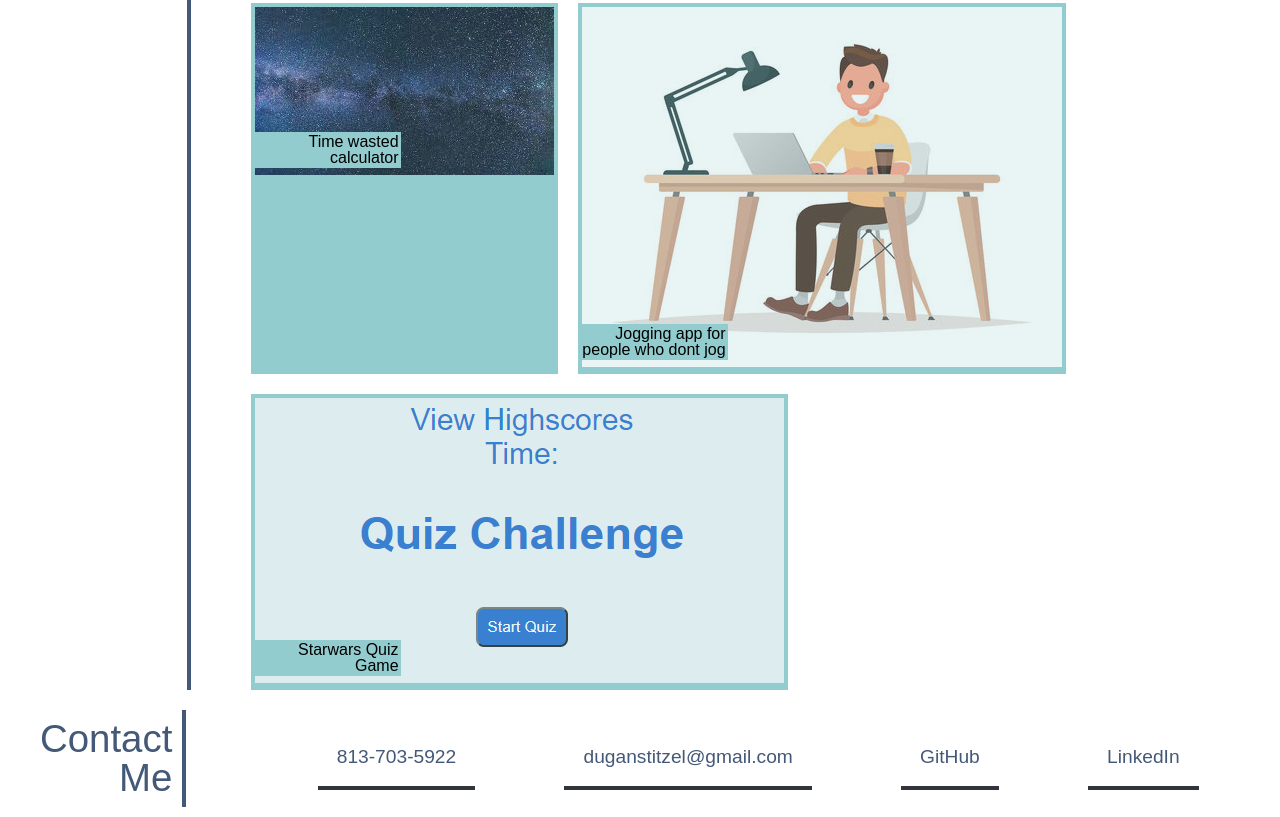
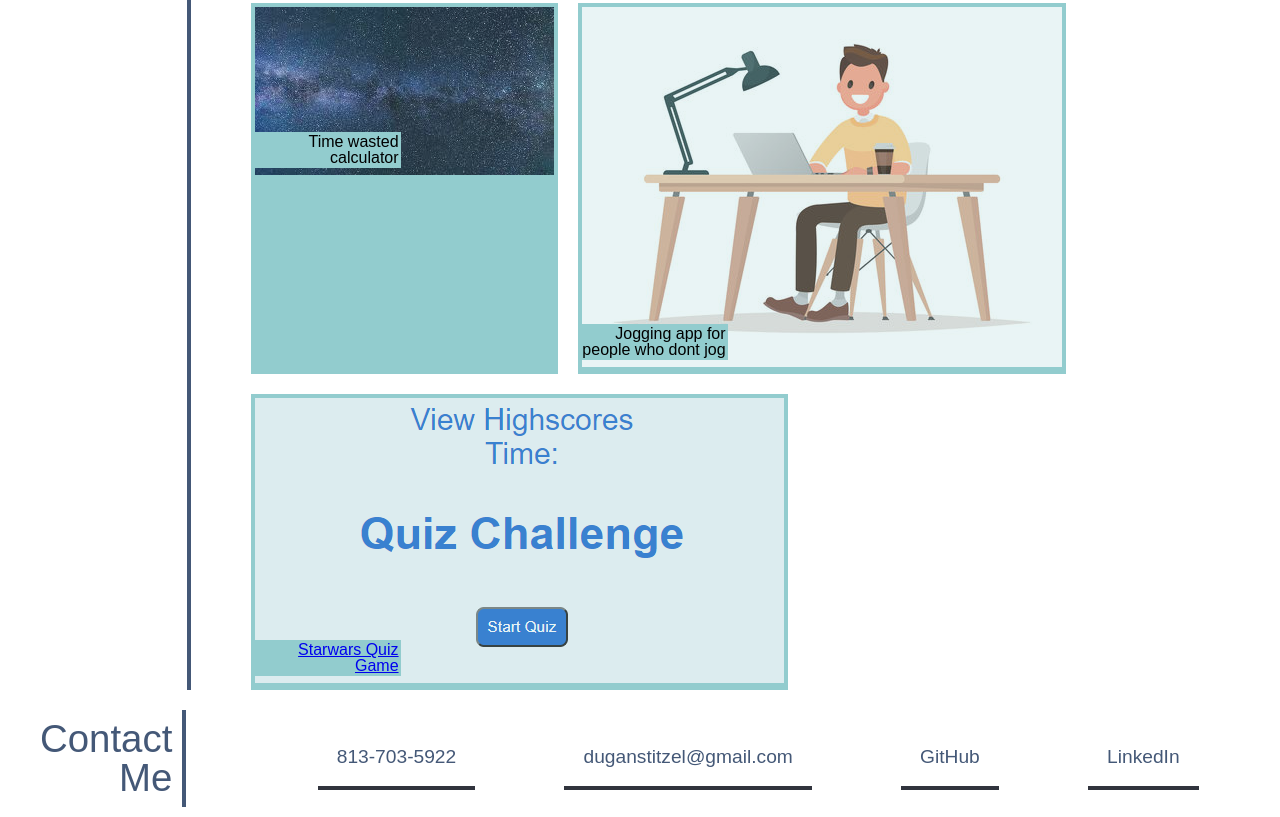
Before and after one commit to JamesStitzel/Resume-Website, a plain HTML site: page index.html in a window 1280 px wide. Shown: the part 2708-3525 px from the top of the page. Drawn offline with Linux system fonts and the light colour scheme.

Commit message:
Adding links

```diff
--- a/index.html
+++ b/index.html
@@ -60,7 +60,7 @@
                 <div class="flexbox-image"><img class="smallimage glow" src="./assets/images/password.png" alt="password"><div class="small-image-text"><a href="https://jamesstitzel.github.io/Password_Generator/">Secure Password Generator</a></div> </div>
                 <div class="flexbox-image"><img class="smallimage glow" src="./assets/images/galaxy.jpg" alt="Project time calculator"><div class="small-image-text">Time wasted calculator</div> </div>
                 <div class="flexbox-image"><img class="smallimage glow" src="./assets/images/jog4.jpg" alt="Anti Jogging app"><div class="small-image-text">Jogging app for people who dont jog</div> </div>
-                <div class="flexbox-image"><img class="smallimage glow" src="./assets/images/quiz.png" alt="quiz game"><div class="small-image-text">Starwars Quiz Game</div></div>
+                <div class="flexbox-image"><img class="smallimage glow" src="./assets/images/quiz.png" alt="quiz game"><div class="small-image-text"><a href="https://jamesstitzel.github.io/Quiz-Game/">Starwars Quiz Game</a></div></div>
 
             </div>
 
```
